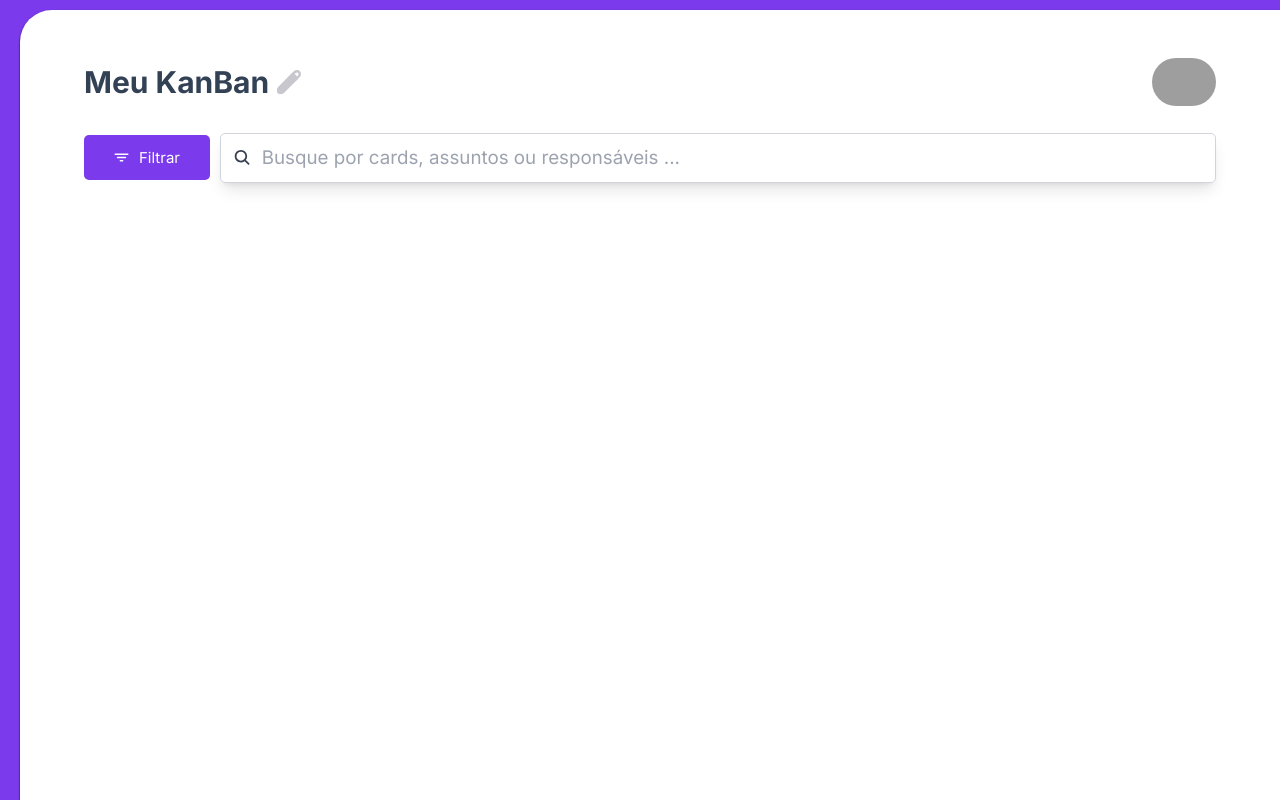
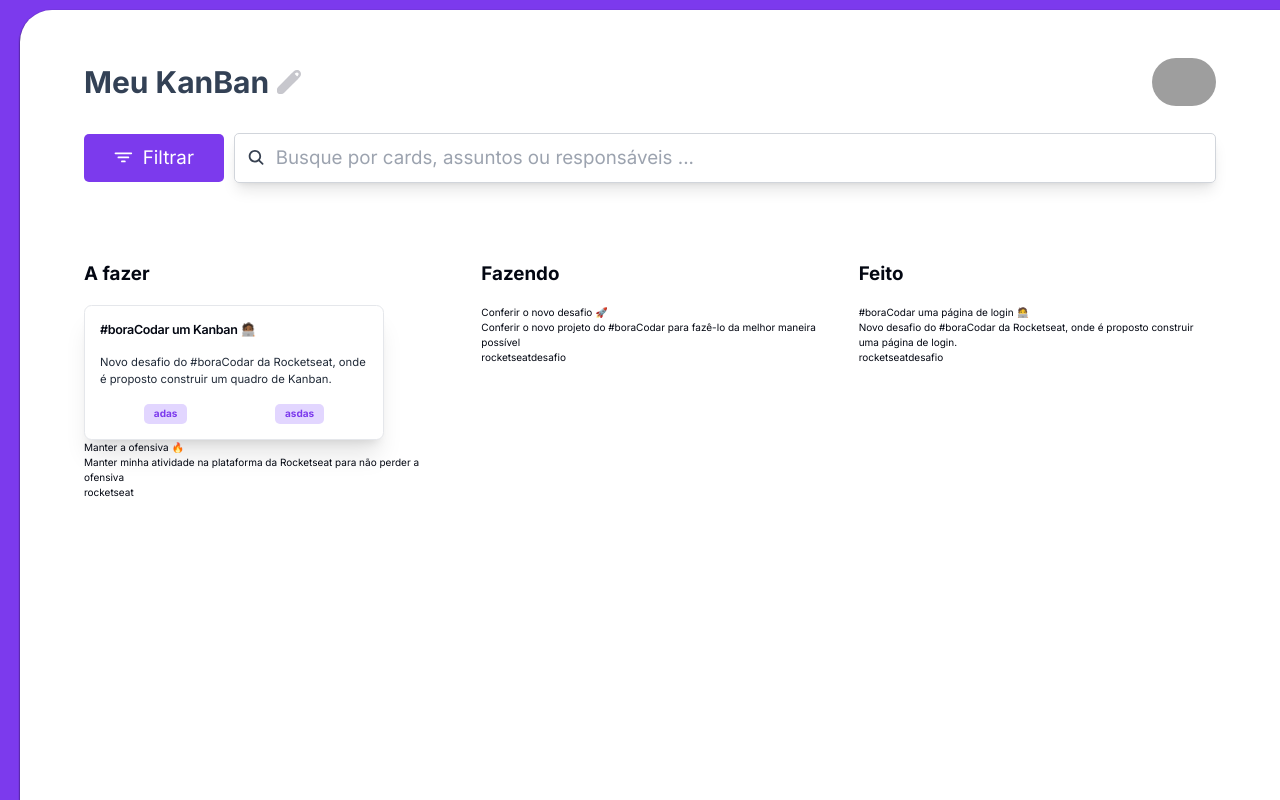
Before and after one commit to wenblack/bora-codar12, a Next.js app: page / in a window 1280 px wide. Built offline with nearby package versions, Linux system fonts and the light colour scheme; grey boxes are pictures that could not be loaded.

Commit message:
➕  Created tasksCard and tags components ➕

```diff
--- a/src/components/Table.tsx
+++ b/src/components/Table.tsx
@@ -1,7 +1,7 @@
 import editIcon from "@/assets/pencil.svg"
 import Image from "next/image"
 import {IoFilter, IoSearch} from 'react-icons/io5'
-import { Button } from "@/components/ui/button"
+import { Task } from "./Task"
 
 export function Table (){
     return(
@@ -11,7 +11,7 @@ export function Table (){
                 <img className="rounded-full" src="https://github.com/wenblack.png" width={64} height={64} alt="avatar" />
             </section>
 
-            <form className="flex mt-8 items-center gap-4 text-2xl" >
+            <form className="flex mt-8 items-center gap-4 text-3xl" >
                 <button className="bg-[#7c3aed] hidden gap-4 items-center justify-center md:flex lg:flex text-white  hover:opacity-70 rounded-lg py-5 px-12">
                     <IoFilter  ></IoFilter>
                     Filtrar
@@ -26,6 +26,64 @@ export function Table (){
                     <button className="lg:hidden md:hidden" type="button"><IoFilter/></button>
                 </div>
             </form>
+
+
+            <section className="kanban grid mt-32 grid-cols-3 space-x-8">
+            <div className="todo grid ">
+              <h2 className="font-bold text-3xl mb-8">A fazer</h2>
+              <div className="cards">
+                <Task
+                    title="#boraCodar um Kanban 🧑🏾‍💻"
+                    content="Novo desafio do #boraCodar da Rocketseat, onde é proposto
+                    construir um quadro de Kanban."
+                    tagOne="adas"
+                    tagTwo="asdas"
+                />
+                <div className="card">
+                  <h3>Manter a ofensiva 🔥</h3>
+                  <p>
+                    Manter minha atividade na plataforma da Rocketseat para não
+                    perder a ofensiva
+                  </p>
+                  <div className="tags">
+                    <span>rocketseat</span>
+                  </div>
+                </div>
+              </div>
+            </div>
+            <div className="doing   ">
+              <h2 className="font-bold text-3xl mb-8">Fazendo</h2>
+              <div className="cards">
+                <div className="card">
+                  <h3>Conferir o novo desafio 🚀</h3>
+                  <p>
+                    Conferir o novo projeto do #boraCodar para fazê-lo da melhor
+                    maneira possível
+                  </p>
+                  <div className="tags">
+                    <span>rocketseat</span>
+                    <span>desafio</span>
+                  </div>
+                </div>
+              </div>
+        </div>
+            <div className="done ">
+              <h2 className="font-bold text-3xl mb-8">Feito</h2>
+              <div className="cards">
+                <div className="card">
+                  <h3>#boraCodar uma página de login 🧑‍💻</h3>
+                  <p>
+                    Novo desafio do #boraCodar da Rocketseat, onde é proposto
+                    construir uma página de login.
+                  </p>
+                  <div className="tags">
+                    <span>rocketseat</span>
+                    <span>desafio</span>
+                  </div>
+                </div>
+              </div>
+        </div>
+          </section>
         </>
     )
 }
--- /dev/null
+++ b/src/components/Tag.tsx
@@ -0,0 +1,13 @@
+interface tagProps{
+    value?: string
+}
+
+export function Tag({value}:tagProps){
+    return(
+        <span
+            className="text-[#7c3aed] bg-[#E2D6FF] font-bold px-4 py-1 rounded-lg"
+         >
+            {value}
+        </span>
+    )
+}
--- /dev/null
+++ b/src/components/Task.tsx
@@ -0,0 +1,40 @@
+import {
+  Card,
+  CardContent,
+  CardFooter,
+  CardHeader,
+  CardTitle,
+} from "@/components/ui/card"
+import { Tag } from "./Tag"
+
+interface cardProps{
+    title:string
+    content:string,
+    hasTags?:boolean
+    tagOne?:string
+    tagTwo?:string
+}
+
+export function Task ({content, title, tagOne, tagTwo}:cardProps){
+    return(
+        <Card className="w-full max-w-[300px] shadow-xl">
+            <CardHeader>
+                <CardTitle className="text-xl">{title}</CardTitle>
+            </CardHeader>
+
+            <CardContent>
+                <p className="text-gray-800 text-lg">
+                    {content}
+                </p>
+            </CardContent>
+
+            <CardFooter className="flex justify-around">
+                {tagOne ===undefined ?<></>:<Tag value={tagOne}/>}
+                {tagTwo ===undefined ?<></>:<Tag value={tagTwo}/>}
+
+            </CardFooter>
+
+        </Card>
+
+    )
+}
--- /dev/null
+++ b/src/components/ui/card.tsx
@@ -0,0 +1,76 @@
+import * as React from "react"
+
+import { cn } from "@/lib/utils"
+
+const Card = React.forwardRef<
+  HTMLDivElement,
+  React.HTMLAttributes<HTMLDivElement>
+>(({ className, ...props }, ref) => (
+  <div
+    ref={ref}
+    className={cn(
+      "rounded-xl border bg-card text-card-foreground shadow",
+      className
+    )}
+    {...props}
+  />
+))
+Card.displayName = "Card"
+
+const CardHeader = React.forwardRef<
+  HTMLDivElement,
+  React.HTMLAttributes<HTMLDivElement>
+>(({ className, ...props }, ref) => (
+  <div
+    ref={ref}
+    className={cn("flex flex-col space-y-1.5 p-6", className)}
+    {...props}
+  />
+))
+CardHeader.displayName = "CardHeader"
+
+const CardTitle = React.forwardRef<
+  HTMLParagraphElement,
+  React.HTMLAttributes<HTMLHeadingElement>
+>(({ className, ...props }, ref) => (
+  <h3
+    ref={ref}
+    className={cn("font-semibold leading-none tracking-tight", className)}
+    {...props}
+  />
+))
+CardTitle.displayName = "CardTitle"
+
+const CardDescription = React.forwardRef<
+  HTMLParagraphElement,
+  React.HTMLAttributes<HTMLParagraphElement>
+>(({ className, ...props }, ref) => (
+  <p
+    ref={ref}
+    className={cn("text-sm text-muted-foreground", className)}
+    {...props}
+  />
+))
+CardDescription.displayName = "CardDescription"
+
+const CardContent = React.forwardRef<
+  HTMLDivElement,
+  React.HTMLAttributes<HTMLDivElement>
+>(({ className, ...props }, ref) => (
+  <div ref={ref} className={cn("p-6 pt-0", className)} {...props} />
+))
+CardContent.displayName = "CardContent"
+
+const CardFooter = React.forwardRef<
+  HTMLDivElement,
+  React.HTMLAttributes<HTMLDivElement>
+>(({ className, ...props }, ref) => (
+  <div
+    ref={ref}
+    className={cn(" flex items-center p-6 pt-0", className)}
+    {...props}
+  />
+))
+CardFooter.displayName = "CardFooter"
+
+export { Card, CardHeader, CardFooter, CardTitle, CardDescription, CardContent }
```
